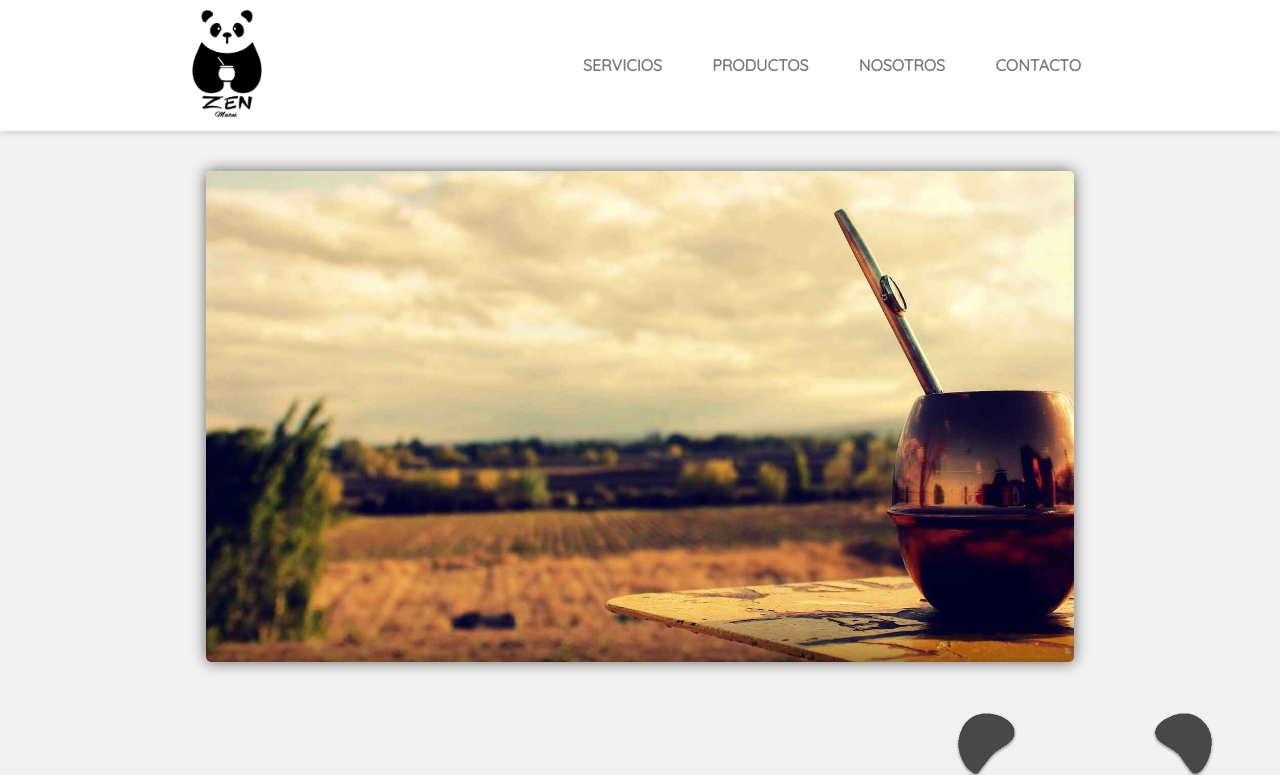
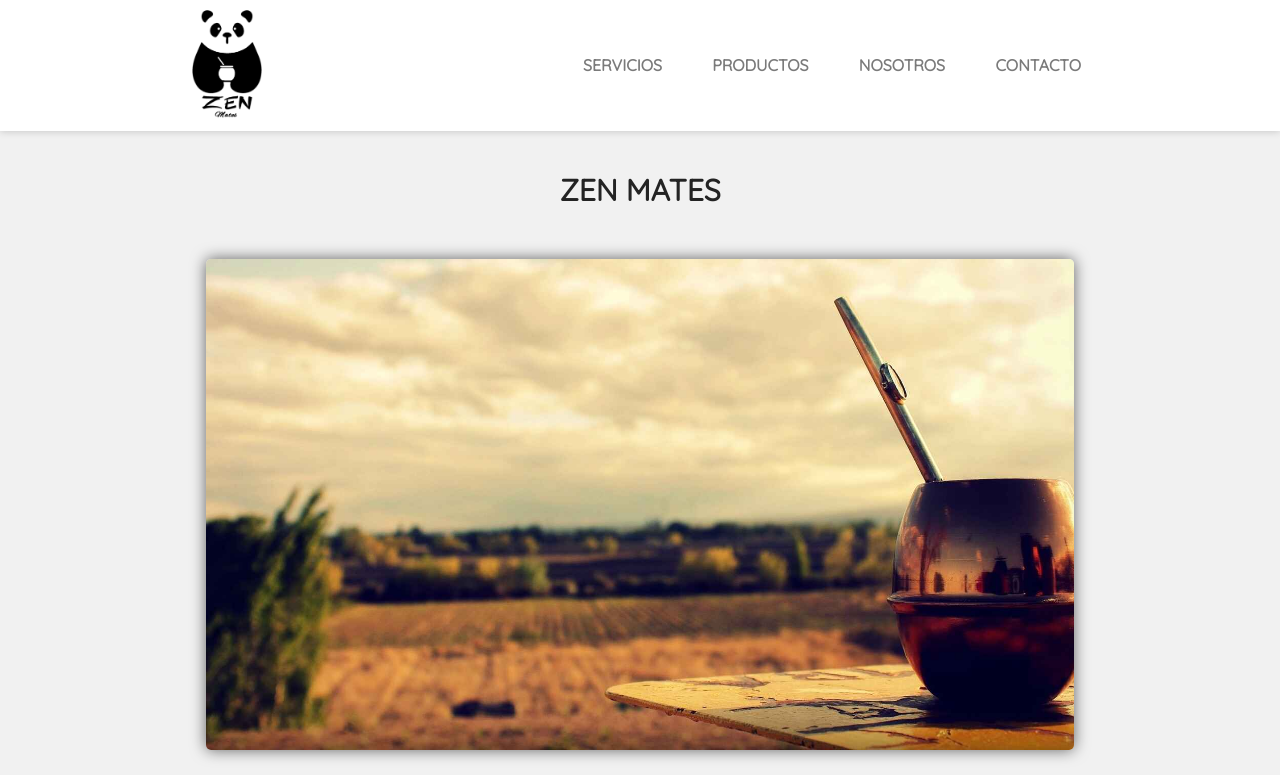
Before and after one commit to patri-alonsodelrio/zen_mates, a plain HTML site: page index.html in a window 1280 px wide. Shown: the top 775 px of the page. Drawn offline with Linux system fonts and the light colour scheme.

Commit message:
Agregue h1 a main

```diff
--- a/css/style.css
+++ b/css/style.css
@@ -32,6 +32,14 @@ body {
     grid-template-rows: auto 1fr auto;
     background-color: var(--principal);
     min-height: 100vh;
+}
+
+h1 {
+    font-size: 3em;
+    text-align: center;
+    text-transform: uppercase;
+    color: var(--font-black);
+    font-weight: bold;
 }
 
 h2 {
--- a/index.html
+++ b/index.html
@@ -43,6 +43,7 @@
     <!-- Cierre logo y nav-->
     <!-- Inicio de main -->
     <main class="main container flex-column">
+        <h1>Zen Mates</h1>
         <picture class="main__img">
             <img src="./Images/cocinillas_222490552_116348469_1706x960.jpg" alt="imagen de mate y paisaje">
         </picture>
@@ -76,5 +77,4 @@
     </footer>
     <!-- Cierre Footer -->
 </body>
-
 </html>
```
